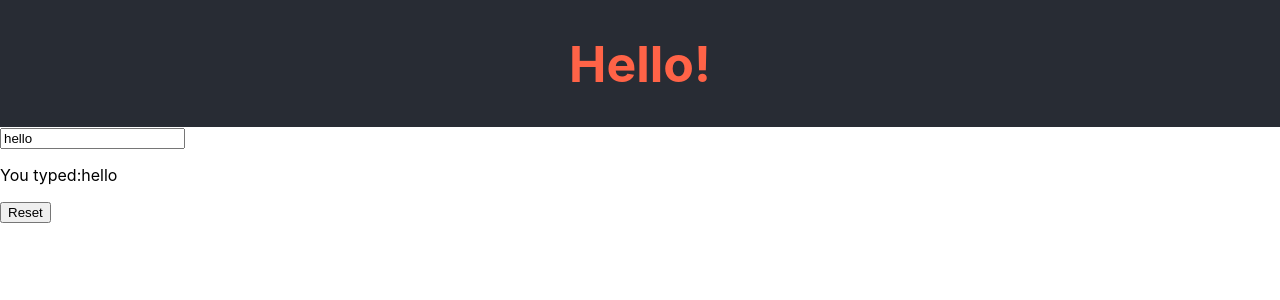
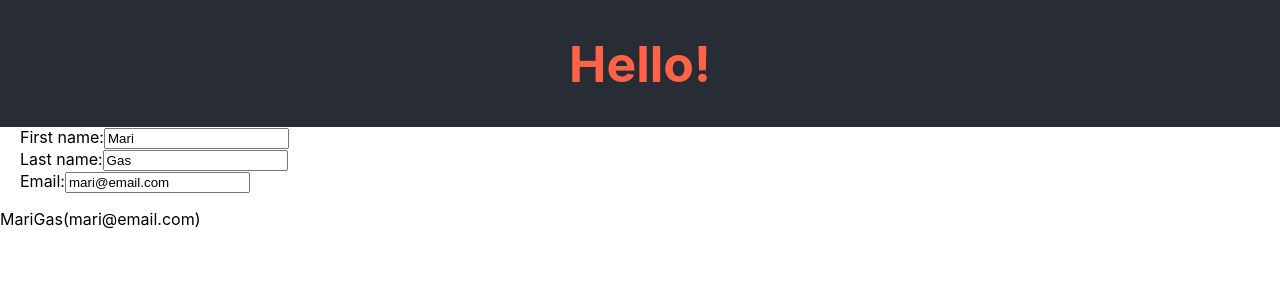
Before and after one commit to MariGsp/react-basics, a React (Create React App) app: page / in a window 1280 px wide. Shown: the top 300 px of the page. Built offline with nearby package versions, Linux system fonts and the light colour scheme.

Commit message:
Add registration form

```diff
--- a/src/App.css
+++ b/src/App.css
@@ -44,3 +44,7 @@
   padding: 20px;
   border-radius: 10px;
 }
+
+.label {
+  padding: 20px;
+}
--- a/src/App.jsx
+++ b/src/App.jsx
@@ -1,16 +1,14 @@
-// import React from 'react';
-// import logo from './logo.svg';
 import './App.css';
 
 // Component
 import Heading from './components/Heading';
-import InputComponent from './components/InputComponent';
+import RegisterForm from './components/RegisterForm';
 
 const App = () => {
   return (
     <div>
       <Heading />
-      <InputComponent />
+      <RegisterForm />
     </div>
   );
 };
--- /dev/null
+++ b/src/components/RegisterForm.jsx
@@ -0,0 +1,62 @@
+/* eslint-disable jsx-a11y/label-has-associated-control */
+import { useState } from 'react';
+
+const RegisterForm = () => {
+  const [form, setForm] = useState({
+    firstName: 'Mari',
+    lastName: 'Gas',
+    email: 'mari@email.com',
+  });
+
+  return (
+    <div>
+      <label className="label">
+        First name:
+        <input
+          value={form.firstName}
+          onChange={(e) => {
+            setForm({
+              ...form,
+              firstName: e.target.value,
+            });
+          }}
+        />
+      </label>
+      <br />
+      <label className="label">
+        Last name:
+        <input
+          value={form.lastName}
+          onChange={(e) => {
+            setForm({
+              ...form,
+              lastName: e.target.value,
+            });
+          }}
+        />
+      </label>
+      <br />
+      <label className="label">
+        Email:
+        <input
+          value={form.email}
+          onChange={(e) => {
+            setForm({
+              ...form,
+              email: e.target.value,
+            });
+          }}
+        />
+      </label>
+      <p>
+        {form.firstName}
+        {form.lastName}
+        (
+        {form.email}
+        )
+      </p>
+    </div>
+  );
+};
+
+export default RegisterForm;
```
